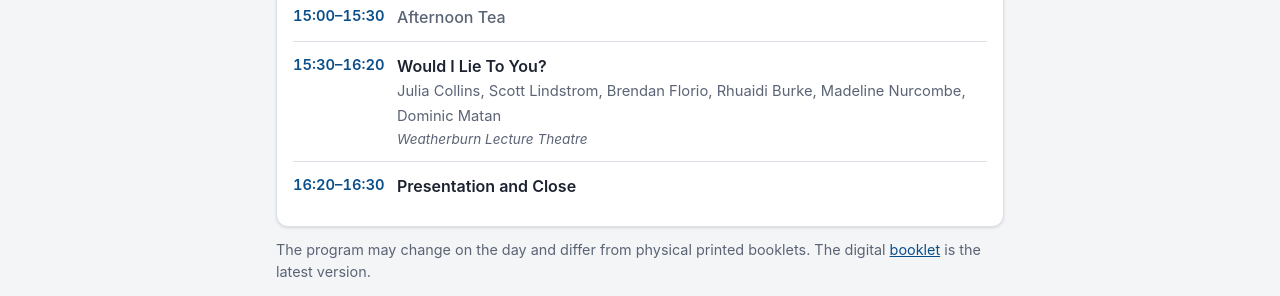
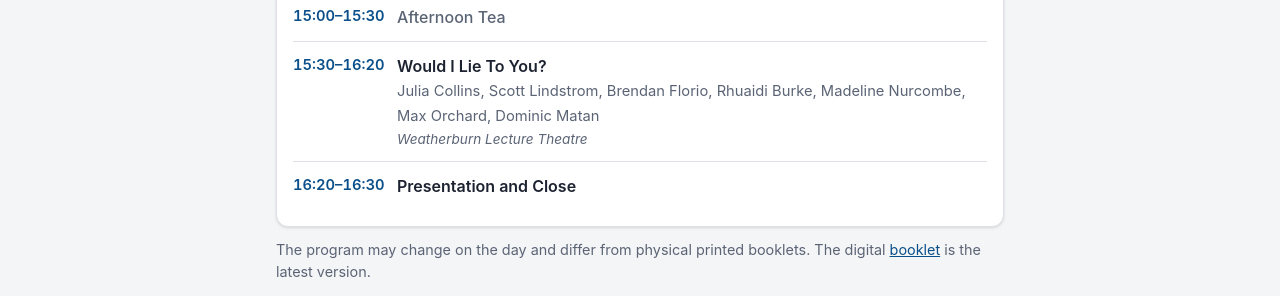
Before and after one commit to eugenetkj98/AustMS_Site, a Jekyll site: the page built from event.md, in a window 1280 px wide and 900 px high, scrolled down 1129 px. Shown: the part 178-474 px from the top of the window. Built offline with Jekyll 4.4.1, drawn with Linux system fonts in a browser that asks for light colours.

Commit message:
Add Max Orchard

```diff
--- a/_data/program.yml
+++ b/_data/program.yml
@@ -51,7 +51,7 @@
   break: true
 - time: "15:30–16:20"
   session: Would I Lie To You?
-  speakers: Julia Collins, Scott Lindstrom, Brendan Florio, Rhuaidi Burke, Madeline Nurcombe, Dominic Matan
+  speakers: Julia Collins, Scott Lindstrom, Brendan Florio, Rhuaidi Burke, Madeline Nurcombe, Max Orchard, Dominic Matan
   location: Weatherburn Lecture Theatre
 - time: "16:20–16:30"
   session: Presentation and Close
```
Also changed, not shown: _data/speakers.yml (+7 -1 lines).
